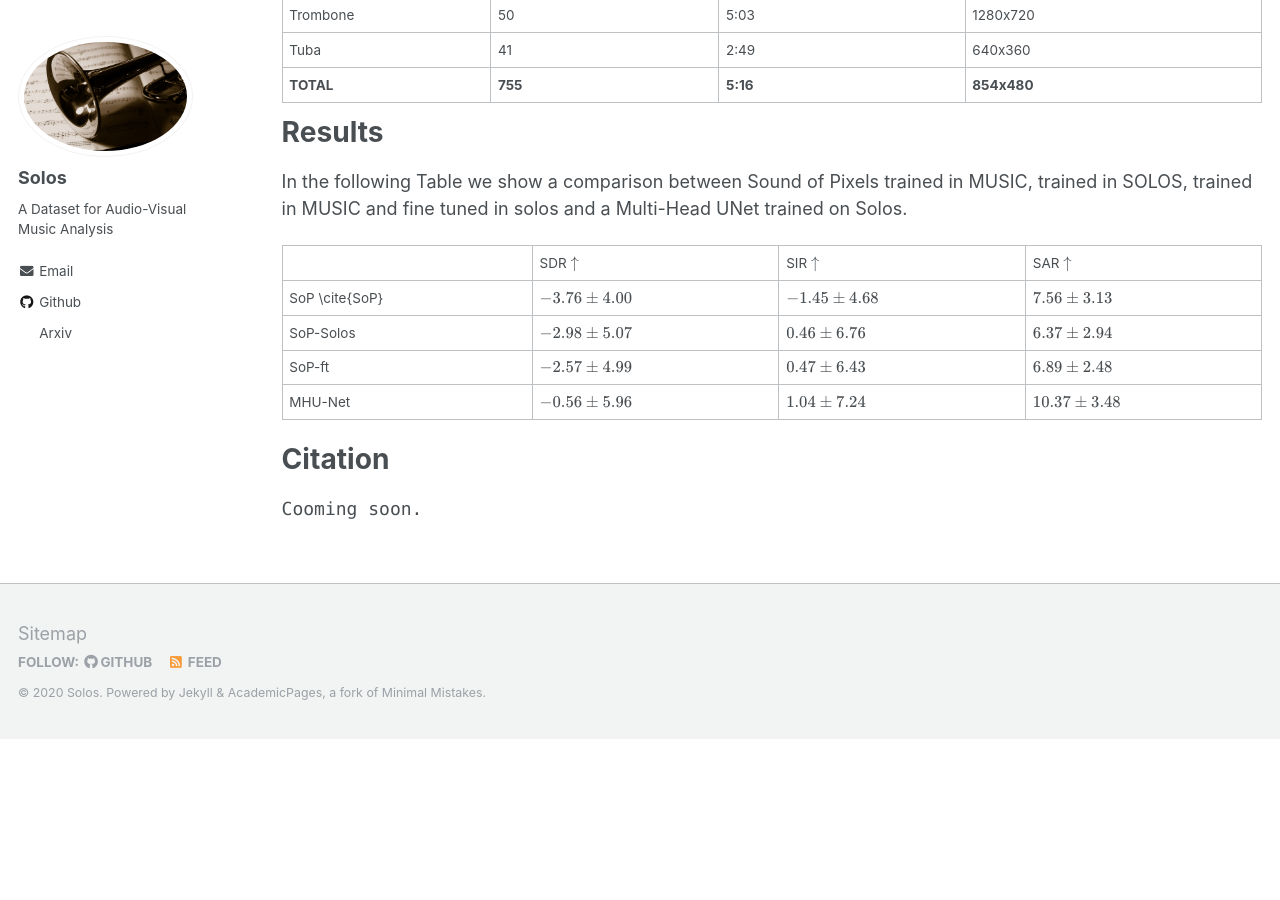
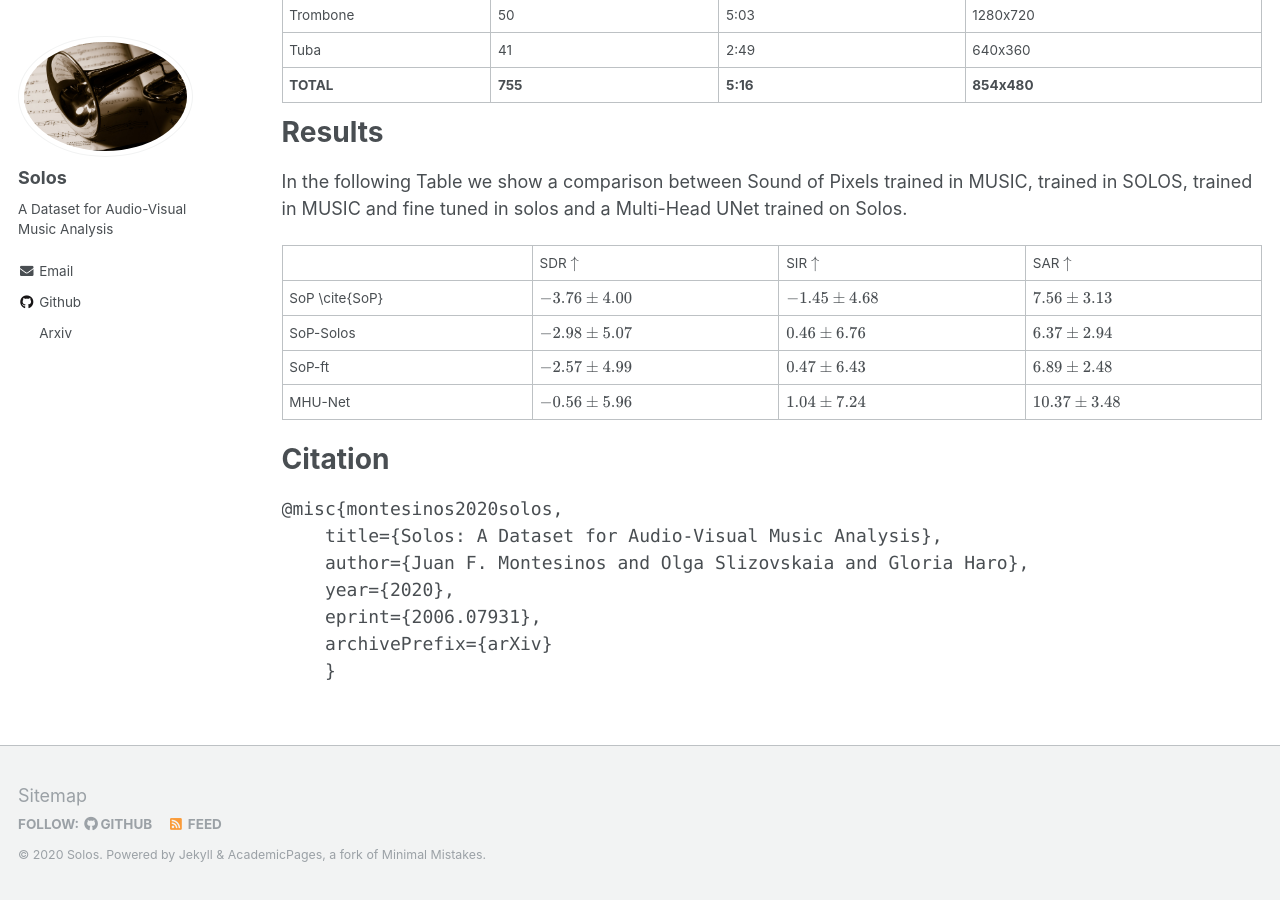
Before and after one commit to JuanFMontesinos/Solos, a Jekyll site: the page built from _pages/about.html, in a window 1280 px wide and 900 px high, scrolled down 2701 px. Built offline with Jekyll 4.4.1, drawn with Linux system fonts in a browser that asks for light colours; formulas are drawn with MathJax 3; before the commit the page ends 3439 px from its top, so only the background shows below that.

Commit message:
Update about.html

```diff
--- a/_pages/about.html
+++ b/_pages/about.html
@@ -169,5 +169,11 @@ This is intended in order to be able to use URMP as test set.
 <p> </p>
 <h1>Citation</h1>
 <pre>
-Cooming soon.
+@misc{montesinos2020solos,
+    title={Solos: A Dataset for Audio-Visual Music Analysis},
+    author={Juan F. Montesinos and Olga Slizovskaia and Gloria Haro},
+    year={2020},
+    eprint={2006.07931},
+    archivePrefix={arXiv}
+    }
 </pre>
```
